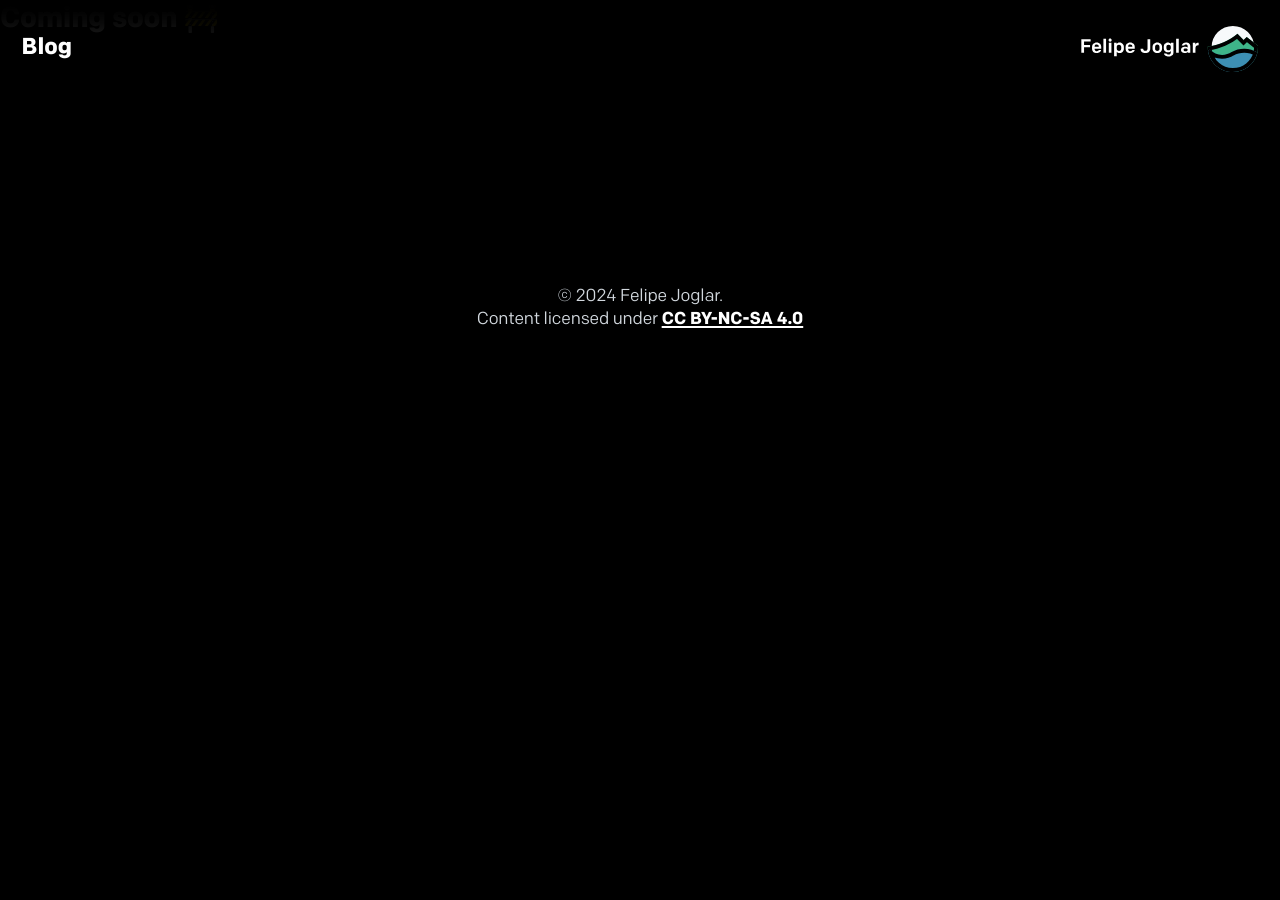
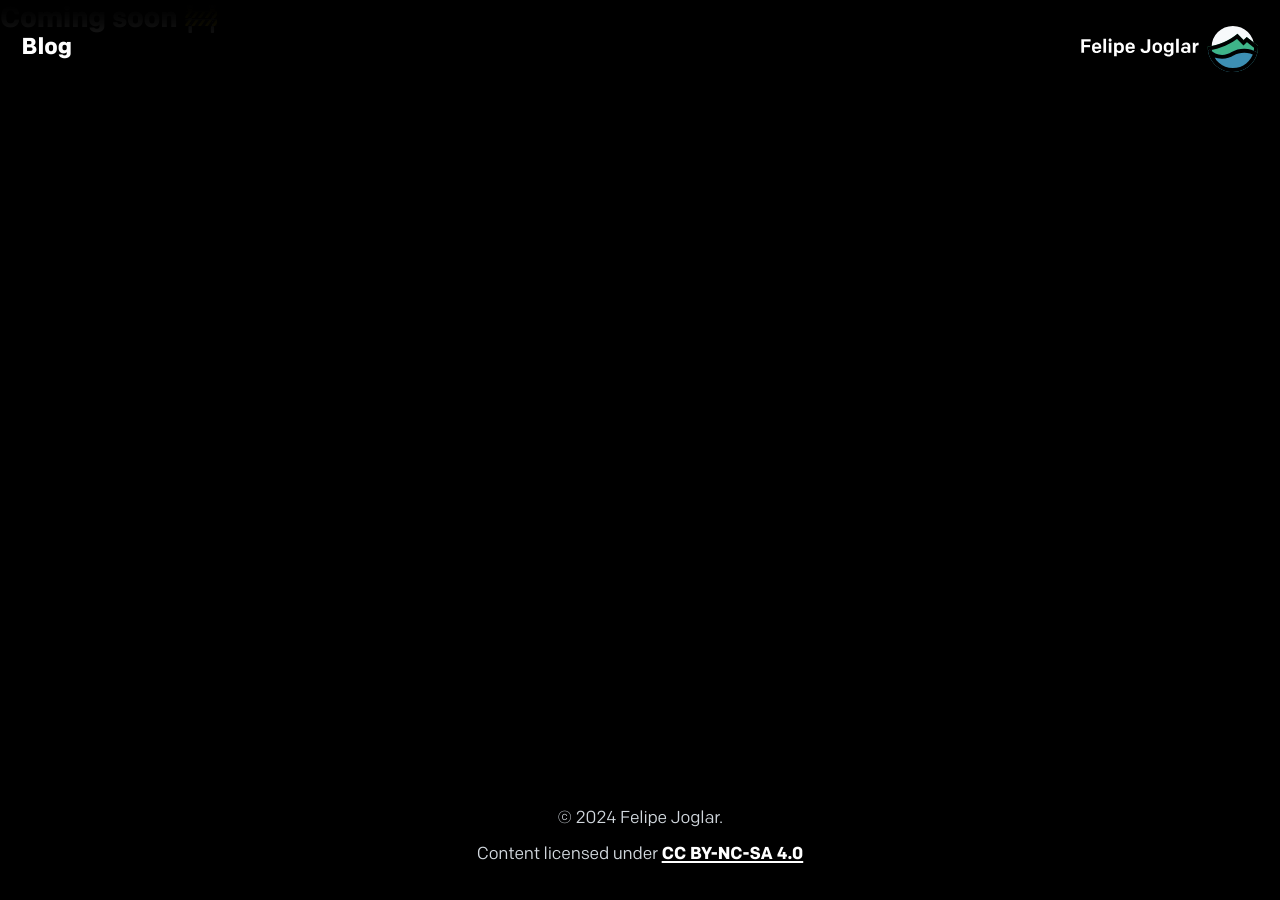
Before and after one commit to felipejoglar/felipejoglar.github.io, a Jekyll site: the page built from index.html, in a window 1280 px wide. Built offline with Jekyll 4.4.1, drawn with Linux system fonts in a browser that asks for light colours.

Commit message:
Fix footer and improve footnotes

```diff
--- a/_sass/base/_elements.scss
+++ b/_sass/base/_elements.scss
@@ -37,6 +37,9 @@
 }
 
 main {
+  display: flex;
+  flex: 1;
+  flex-direction: column;
   position: relative
 }
 
--- a/_sass/modules/_content.scss
+++ b/_sass/modules/_content.scss
@@ -301,6 +301,17 @@
     display: inline-block
   }
 
+  .content .footnotes:before {
+    color: var(--color-white);
+    content: "***";
+    position: relative;
+    left: 50%;
+    font-size: var(--font-size-xx-large);
+    font-weight: 500;
+    letter-spacing: .15em;
+    line-height: 2.5
+  }
+
   .content .footnotes ol li {
     display: flex;
     font-size: 85%;
--- a/_sass/modules/_footer.scss
+++ b/_sass/modules/_footer.scss
@@ -1,11 +1,11 @@
 .footer {
   display: flex;
-  flex: 1;
   flex-direction: column;
   align-items: center;
+  gap: .8em;
   width: 100%;
-  margin-bottom: 1em;
-  margin-top: 2em;
+  padding-bottom: 2em;
+  padding-top: 1em;
   font-size: var(--font-size-x-small);
   letter-spacing: -0.01em;
 }
```
Also changed, not shown: _data/nav.yml (deleted, +0 -7 lines).
